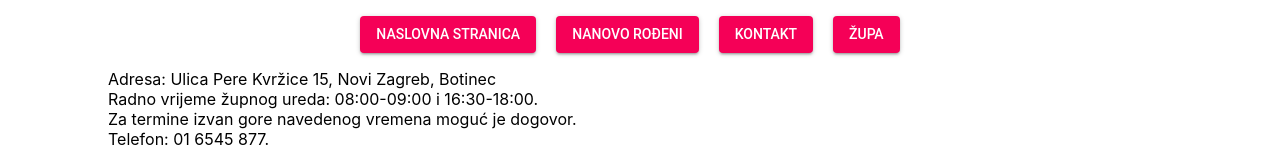
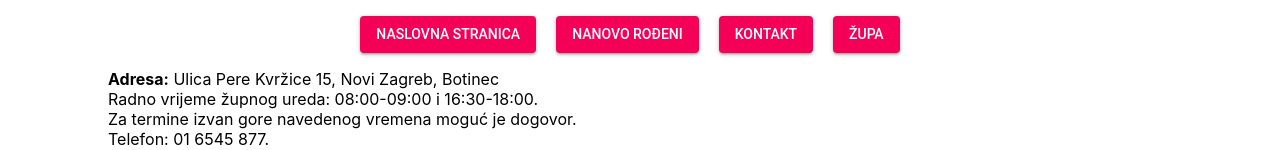
Before and after one commit to matejm91/react_test_project, a React (Create React App) app in the folder client/: page /contact in a window 1280 px wide. Shown: the top 150 px of the page. Built offline with nearby package versions, Linux system fonts and the light colour scheme.

Commit message:
bold 'Adresa'

```diff
--- a/client/src/Contacts/contactPage.js
+++ b/client/src/Contacts/contactPage.js
@@ -10,7 +10,7 @@ class ContactPage extends React.Component {
           <div className="col-xs-1"></div>
           <div className="col-xs-6 contactDiv">
             <div>
-              Adresa: Ulica Pere Kvržice 15, Novi Zagreb, Botinec
+              <b>Adresa:</b> Ulica Pere Kvržice 15, Novi Zagreb, Botinec
             </div>
             <div>
               Radno vrijeme župnog ureda: 08:00-09:00 i 16:30-18:00.
```
